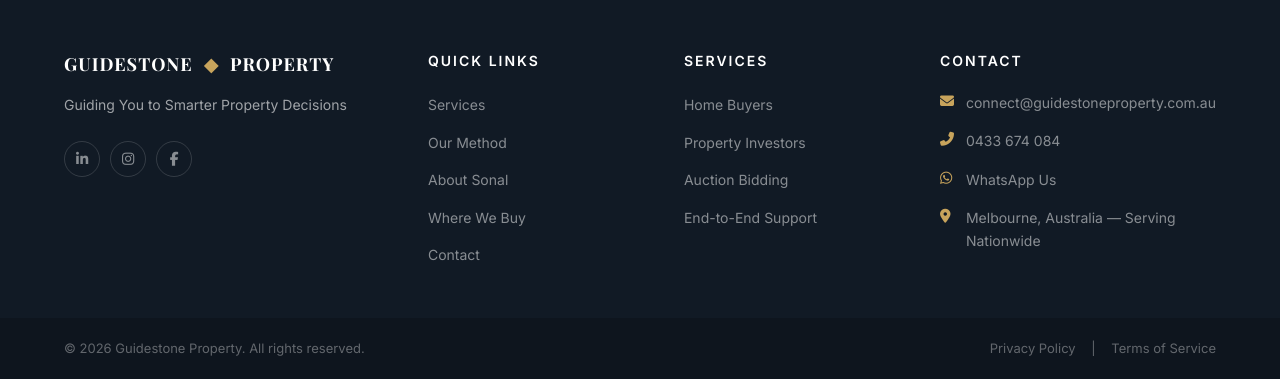
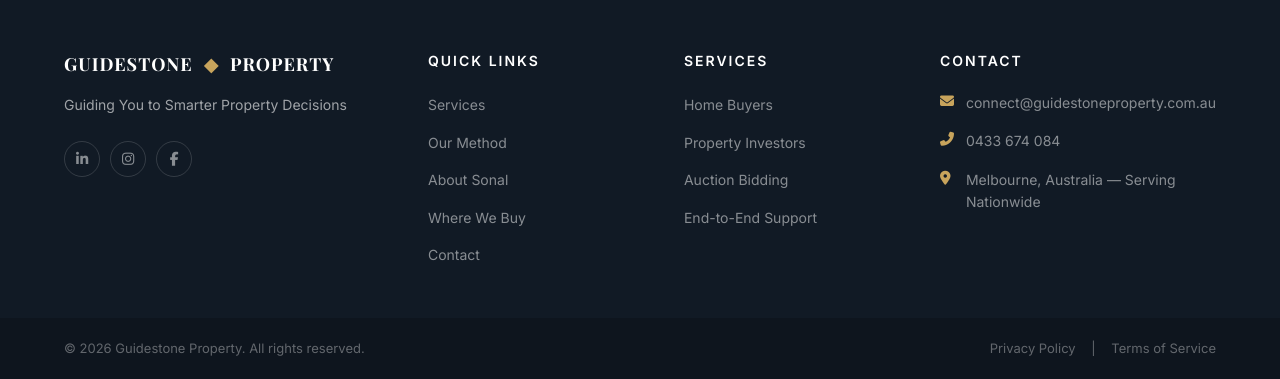
Before and after one commit to deepank411/guidestone-property, a plain HTML site: page index.html in a window 1280 px wide. Shown: the part 10837-11216 px from the top of the page. Drawn offline with nearby package versions, Linux system fonts and the light colour scheme.

Commit message:
removed whatsapp

```diff
--- a/index.html
+++ b/index.html
@@ -2933,9 +2933,9 @@
             </li>
             <li><i class="fas fa-phone-alt"></i><a href="tel:+61433674084">0433
                 674 084</a></li>
-            <li><i class="fab fa-whatsapp"></i><a
+            <!-- <li><i class="fab fa-whatsapp"></i><a
                 href="https://wa.me/61433674084" target="_blank"
-                rel="noopener noreferrer">WhatsApp Us</a></li>
+                rel="noopener noreferrer">WhatsApp Us</a></li> -->
             <li><i class="fas fa-map-marker-alt"></i><span>Melbourne, Australia
                 — Serving Nationwide</span></li>
           </ul>
```
